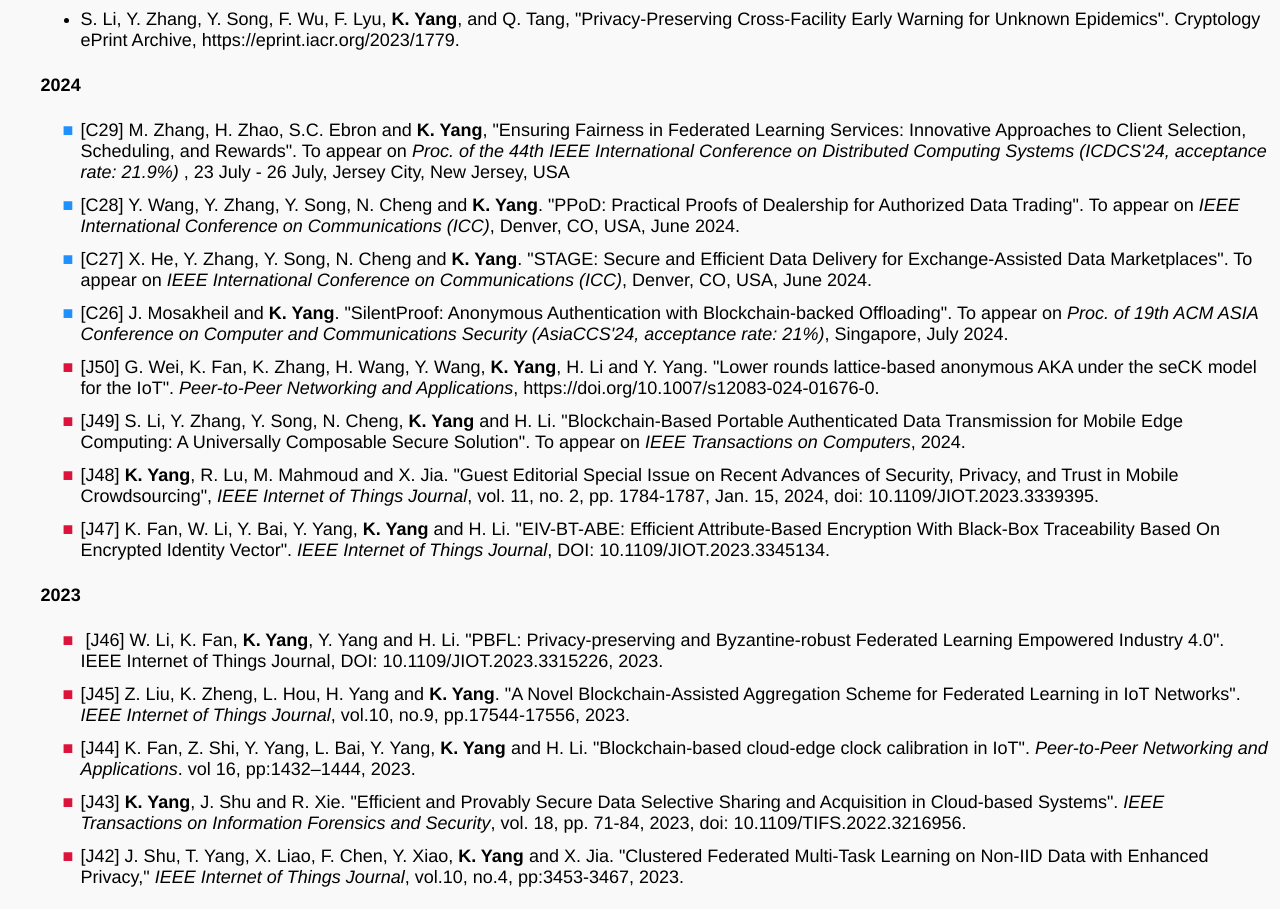
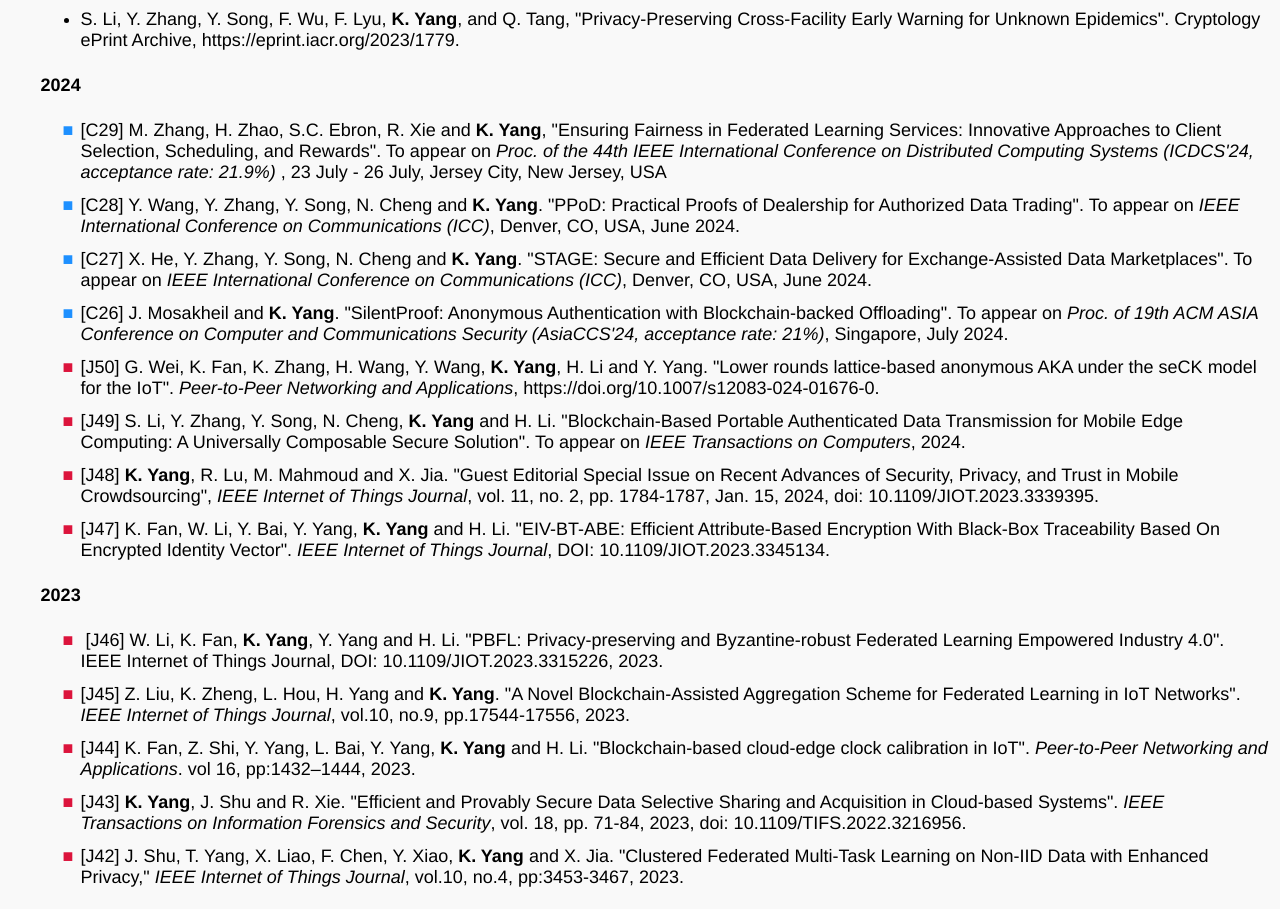
Before and after one commit to kan-yang/kan-yang.github.io, a plain HTML site: page research.html in a window 1280 px wide. Shown: the part 1017-1926 px from the top of the page. Drawn offline with Linux system fonts and the light colour scheme.

Commit message:
Update research.html

```diff
--- a/research.html
+++ b/research.html
@@ -104,7 +104,7 @@ https://orcid.org/0000-0003-4234-9596" target="_blank">ORCID</a>)</h2>
 			</ul>
 			<h4> 2024 </h4>
  	<ul class = "c">
-		<li>[C29] M. Zhang, H. Zhao, S.C. Ebron and <authorname>K. Yang</authorname>, &quot;Ensuring Fairness in Federated Learning Services: Innovative Approaches to Client Selection, Scheduling, and Rewards&quot;. To appear on <journalname>Proc. of the 44th IEEE International Conference on Distributed Computing Systems (ICDCS'24, acceptance rate: 21.9%)
+		<li>[C29] M. Zhang, H. Zhao, S.C. Ebron, R. Xie and <authorname>K. Yang</authorname>, &quot;Ensuring Fairness in Federated Learning Services: Innovative Approaches to Client Selection, Scheduling, and Rewards&quot;. To appear on <journalname>Proc. of the 44th IEEE International Conference on Distributed Computing Systems (ICDCS'24, acceptance rate: 21.9%)
 </journalname>, 23 July - 26 July, Jersey City, New Jersey, USA </li>
 		<li>[C28] Y. Wang, Y. Zhang, Y. Song, N. Cheng and <authorname>K. Yang</authorname>. &quot;PPoD: Practical Proofs of Dealership for Authorized Data Trading&quot;. To appear on <journalname>IEEE International Conference on Communications (ICC)</journalname>, Denver, CO, USA, June 2024. </li>
 		<li>[C27] X. He, Y. Zhang, Y. Song, N. Cheng and <authorname>K. Yang</authorname>. &quot;STAGE: Secure and Efficient Data Delivery for Exchange-Assisted Data Marketplaces&quot;. To appear on <journalname>IEEE International Conference on Communications (ICC)</journalname>, Denver, CO, USA, June 2024. </li>
```
